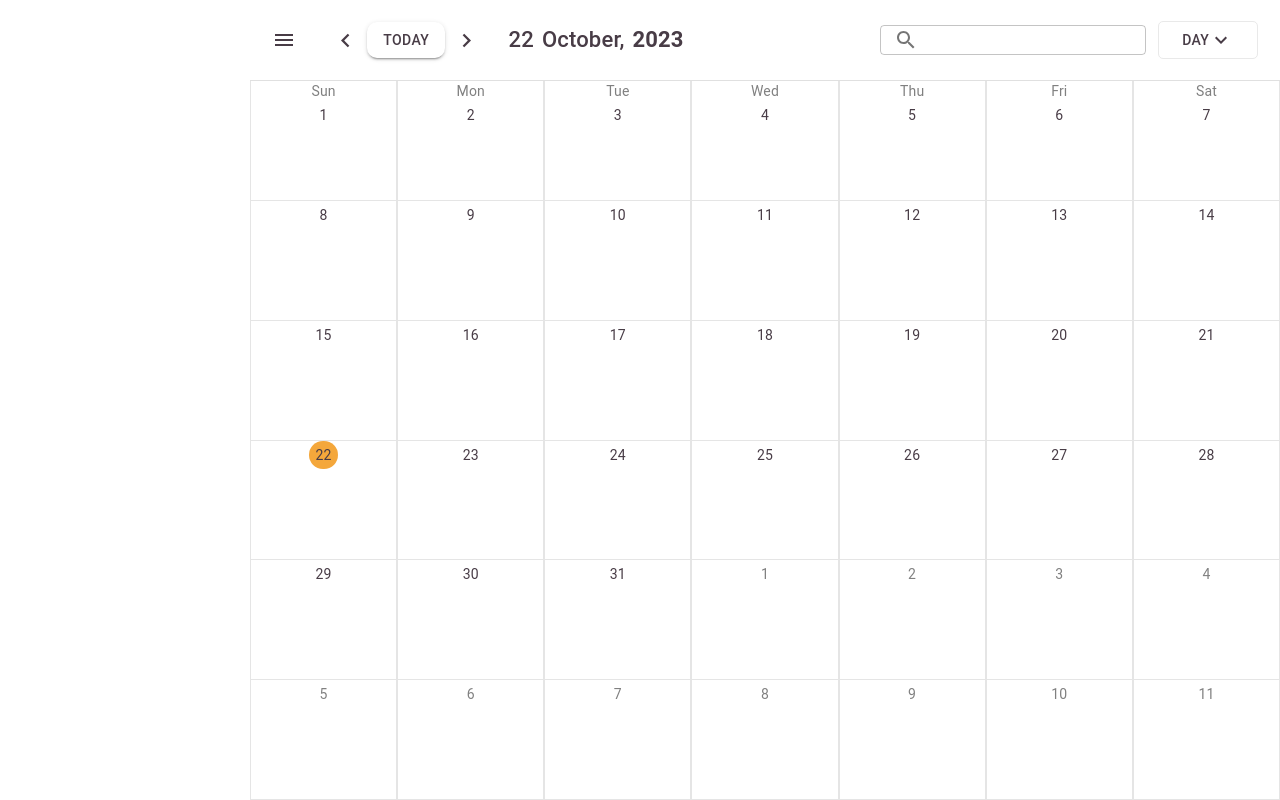
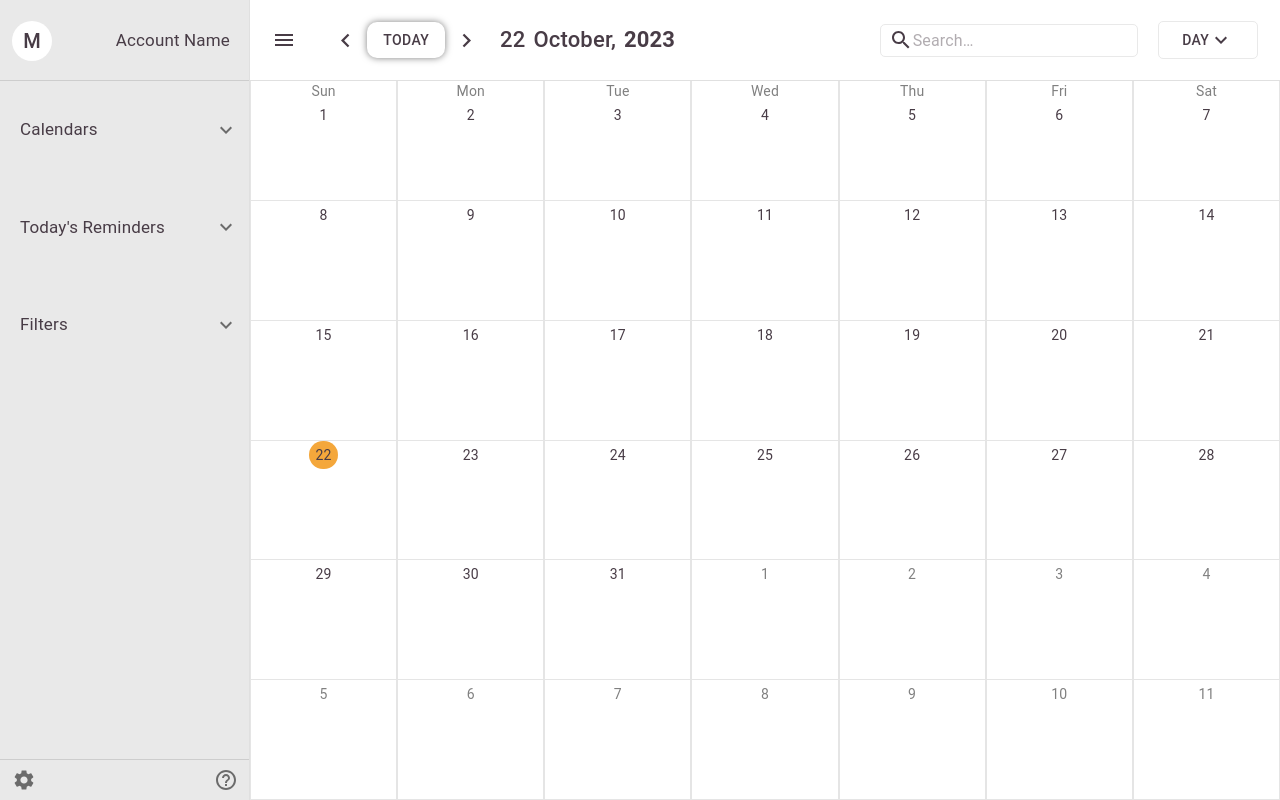
Before and after one commit to IntellyCode/IntelliSync-UI, a React (Vite) app: page / in a window 1280 px wide. Built offline with nearby package versions, Linux system fonts and the light colour scheme.

Commit message:
Search Bar for mobile view shows extended Header Focus effect on search Bar Navigator arrows changed position

```diff
--- a/src/Main/App_right.jsx
+++ b/src/Main/App_right.jsx
@@ -1,4 +1,4 @@
-import { createContext, useState, useContext } from "react";
+import { createContext, useState, useContext,useRef } from "react";
 import FullBox from "./ReusableComponents/FullBox";
 import Header from "./Header";
 import Divider from "@mui/material/Divider";
--- a/src/Main/Header/Navigator.jsx
+++ b/src/Main/Header/Navigator.jsx
@@ -46,7 +46,9 @@ function Navigator() {
             <IconButton onClick={substract} sx={{p:0}}>
                 <ChevronLeftIcon sx={{ color: "primary.contrastText",p:1 }} fontSize="large"/>
             </IconButton>
-            <Button variant="contained" color="primary" onClick={reset} sx={{mx:1}}>
+            <Button variant="contained" color="primary" onClick={reset}
+            sx={{mx:1,
+            boxShadow:"0px 0px 7px 0px rgba(0,0,0,0.5);"}}>
                 Today
             </Button>
 
--- a/src/Main/Header/SearchBar.jsx
+++ b/src/Main/Header/SearchBar.jsx
@@ -3,43 +3,133 @@ import TextField from '@mui/material/TextField';
 import InputAdornment from '@mui/material/InputAdornment';
 import IconButton from '@mui/material/IconButton';
 import SearchIcon from '@mui/icons-material/Search';
+import InputBase from '@mui/material/InputBase';
+import Drawer from '@mui/material/Drawer';
+import { styled, alpha } from '@mui/material/styles';
+import { getSharedVariables } from '../ContextProviders';
+import FullBox from '../ReusableComponents/FullBox';
+import KeyboardBackspaceIcon from '@mui/icons-material/KeyboardBackspace';
+
+function vhToPixels(value) {
+    const height = Math.max(document.documentElement.clientHeight, window.innerHeight || 0);
+    return (value * height) / 100;
+}
+const Search = styled('div')(({ theme }) => ({
+    position: 'relative',
+    backgroundColor: theme.palette.primary.main,
+    '&:hover': {
+        backgroundColor: theme.palette.primary.main,
+    },
+    border: "1px solid #E9E9E9",
+    borderRadius: "5px",
+    margin: "0 20px",
+    width: 'fit-content',
+}));
+
+const SearchIconWrapper = styled('div')(({ theme }) => ({
+    padding: theme.spacing(0, 2),
+    height: '100%',
+    position: 'absolute',
+    pointerEvents: 'none',
+    display: 'flex',
+    alignItems: 'center',
+    justifyContent: 'center',
+}));
+
+const StyledInputBase = styled(InputBase)(({ theme }) => ({
+    color: 'inherit',
+    '& .MuiInputBase-input': {
+        padding: theme.spacing(1, 1, 1, 0),
+        // vertical padding + font size from searchIcon
+        paddingLeft: `calc(1em + ${theme.spacing(4)})`,
+        '&:focus': {
+            borderRadius: "5px",
+            boxShadow: "0 0 10px 3px orange"
+        },
+    },
+}));
 
 function SearchBar({ mobile }) {
+    const SharedVariables = getSharedVariables();
+    const [showDrawer, setShowDrawer] = React.useState(false);
+    const [showBottomDrawer, setShowBottomDrawer] = React.useState(false);
+    const handleSearchClick = () => {
+        if (mobile) {
+            setShowDrawer(true);
+        }
+    };
+
+    const handleDrawerClose = () => {
+        setShowDrawer(false);
+    };
+
     if (mobile) {
         return (
-            <IconButton  sx={{ cursor: "default", p: 3, m: 2 }}>
+            <>
+                <IconButton sx={{ cursor: "default", p: 3, m: 2 }} onClick={handleSearchClick}>
+                    <SearchIcon />
+                </IconButton>
+                <Drawer anchor="top" open={showDrawer} onClose={handleDrawerClose}
+                    sx={{ width: "100%", backgroundColor: "transparent" }}>
+                    <FullBox direction="row"
+                        style={{
+                            height: `${SharedVariables.navBarHeight}px`,
+                            justifyContent: "space-between",
+
+                        }} >
+                        <IconButton sx={{ cursor: "default", m: 2, p: 3 }} onClick={handleDrawerClose}>
+                            <KeyboardBackspaceIcon />
+                        </IconButton>
+                        <Search style={{ width: "70%" }}>
+                            <SearchIconWrapper>
+                                <SearchIcon />
+                            </SearchIconWrapper>
+                            <StyledInputBase
+                                placeholder="Search…"
+                                inputProps={{ 'aria-label': 'search' }}
+                                style={{ width: "100%" }}
+                                onBlur={() => { setShowBottomDrawer(false)}}
+                                onFocus={() => { setShowBottomDrawer(true) }}
+                            />
+                        </Search>
+                    </FullBox>
+                    <DropdownMenu visible={showBottomDrawer}/>
+                </Drawer>
+            </>
+        );
+    }
+
+    return (
+        <Search>
+            <SearchIconWrapper>
                 <SearchIcon />
-            </IconButton>
-        )
-    }
-    return (
-        <TextField
-            variant='outlined'
-            type="search"
-            sx={{
-                mx: 3,
-                minWidth: mobile ? "80px" : "100px",
-                width: mobile ? "80px" : "auto",
-
-            }}
-            InputProps={{
-
-                startAdornment: (
-                    <InputAdornment position="start">
-                        <IconButton disableRipple sx={{ cursor: "default", p: 0, m: 0 }}>
-                            <SearchIcon />
-                        </IconButton>
-                    </InputAdornment>
-                ),
-            }}
-            inputProps={{
-                style: {
-                    height: "30px",
-                    padding: 0,
-                },
-            }}
-        />
+            </SearchIconWrapper>
+            <StyledInputBase
+                placeholder="Search…"
+                inputProps={{ 'aria-label': 'search' }}
+            />
+        </Search>
     );
 }
 
+function DropdownMenu({ visible }) {
+    const SharedVariables = getSharedVariables();
+    const maxHeight = vhToPixels(100) - SharedVariables.navBarHeight;
+    console.log(maxHeight);
+    const style={
+        height:visible?`${maxHeight}px`:"0px",
+        transition:"height 200ms",
+        justifyContent:"flex-end",
+    }
+    const innerStyle={
+        display:visible?"flex":"none",
+    }
+    return (
+        <FullBox direction="column" sx={style}>
+            <FullBox direction="column" sx={innerStyle}>
+
+            </FullBox>
+        </FullBox>
+    )
+}
 export default SearchBar;
--- a/src/Main/Header/index.jsx
+++ b/src/Main/Header/index.jsx
@@ -116,9 +116,8 @@ export default function Header({ handleDrawer }) {
                 <Box sx={{
                     display:"flex",
                     alignItems:"center",
-                    justifyContent:"center",
-                    ml:"auto",
-
+                    justifyContent:"flex-end",
+                    width:"100%"
                 }}>
                     <SearchBar />
                     <CalendarMode />
```
